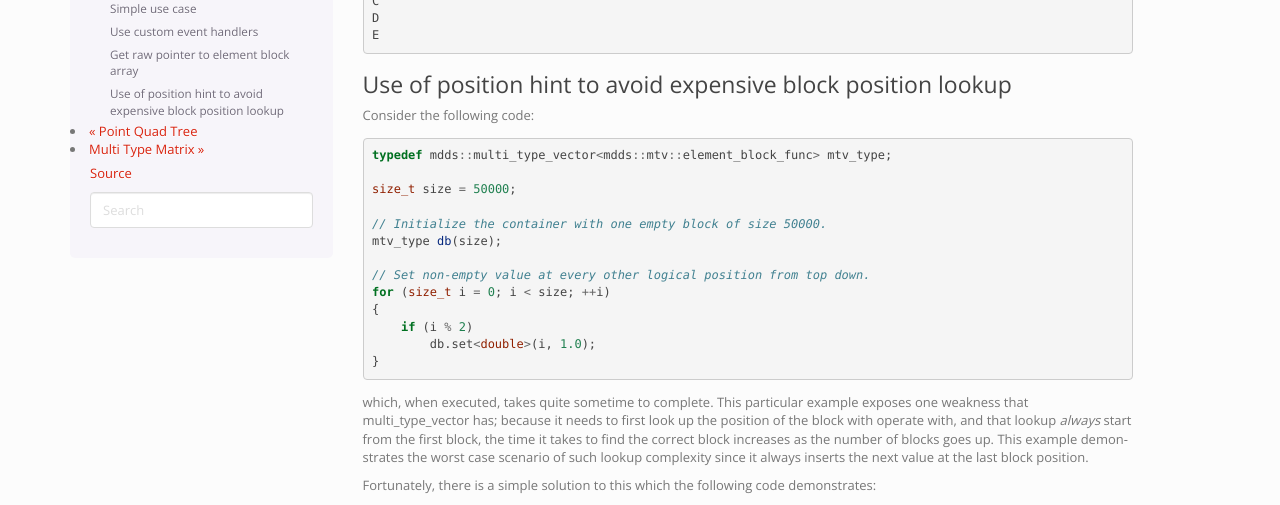
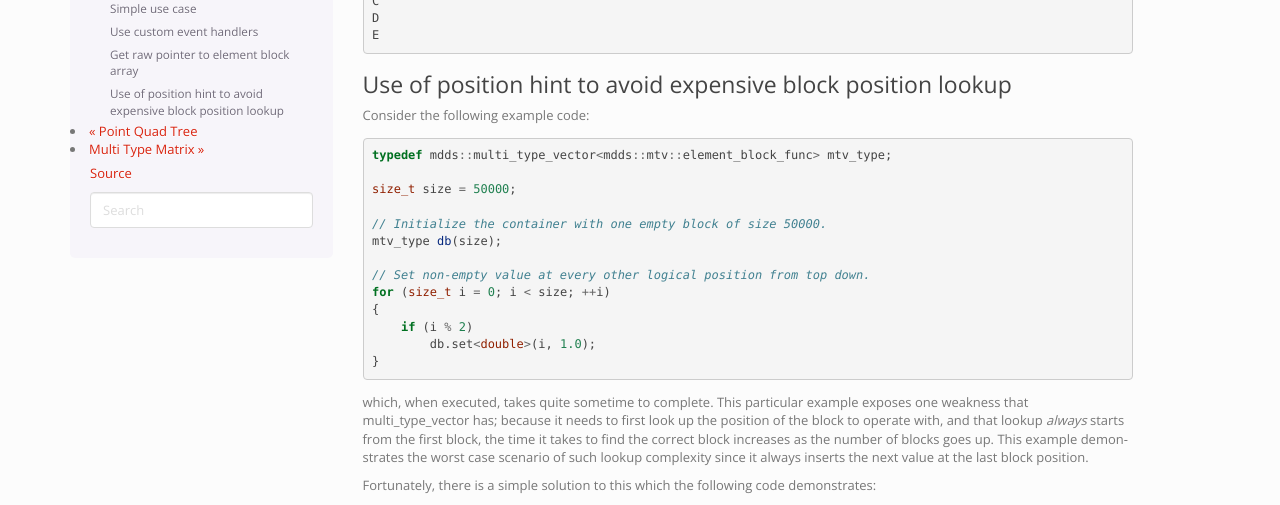
Before and after one commit to kohei-us/mdds, a Sphinx documentation site: the page built from doc/multi_type_vector.rst, in a window 1280 px wide and 900 px high, scrolled down 4923 px. Shown: the part 154-659 px from the top of the window. Built offline with Sphinx 7.4.7, drawn with Linux system fonts in a browser that asks for light colours.

Commit message:
A litle more editing and fixing of grammar errors.

```diff
--- a/doc/multi_type_vector.rst
+++ b/doc/multi_type_vector.rst
@@ -309,7 +309,7 @@ Compiling and execute this code produces the following output:
 Use of position hint to avoid expensive block position lookup
 ^^^^^^^^^^^^^^^^^^^^^^^^^^^^^^^^^^^^^^^^^^^^^^^^^^^^^^^^^^^^^
 
-Consider the following code::
+Consider the following example code::
 
    typedef mdds::multi_type_vector<mdds::mtv::element_block_func> mtv_type;
 
@@ -327,11 +327,11 @@ Consider the following code::
 
 which, when executed, takes quite sometime to complete.  This particular example
 exposes one weakness that multi_type_vector has; because it needs to first
-look up the position of the block with operate with, and that lookup
-*always* start from the first block, the time it takes to find the correct
-block increases as the number of blocks goes up.  This example demonstrates
-the worst case scenario of such lookup complexity since it always inserts the
-next value at the last block position.
+look up the position of the block to operate with, and that lookup *always*
+starts from the first block, the time it takes to find the correct block
+increases as the number of blocks goes up.  This example demonstrates the
+worst case scenario of such lookup complexity since it always inserts the next
+value at the last block position.
 
 Fortunately, there is a simple solution to this which the following code
 demonstrates::
```
